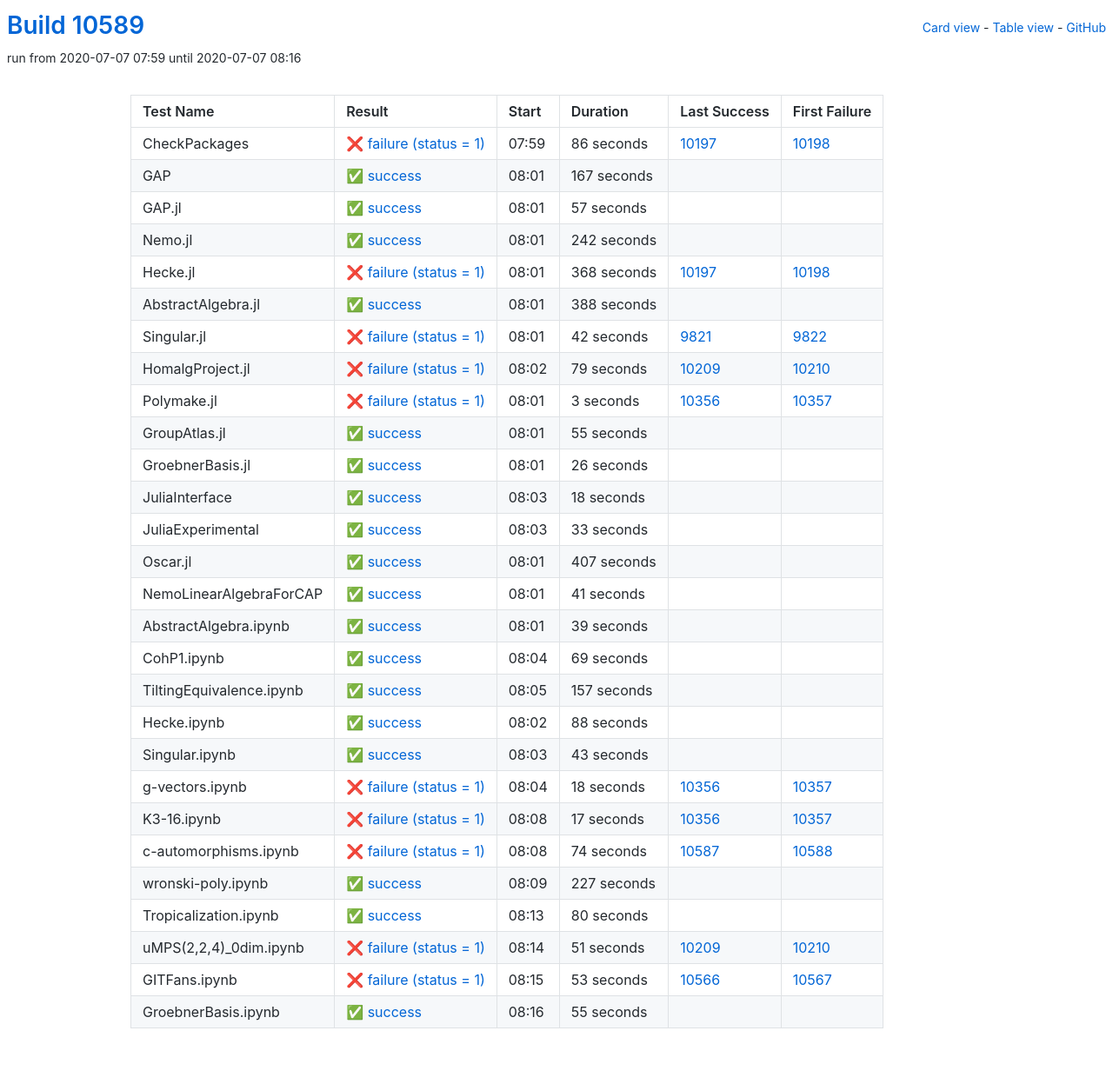
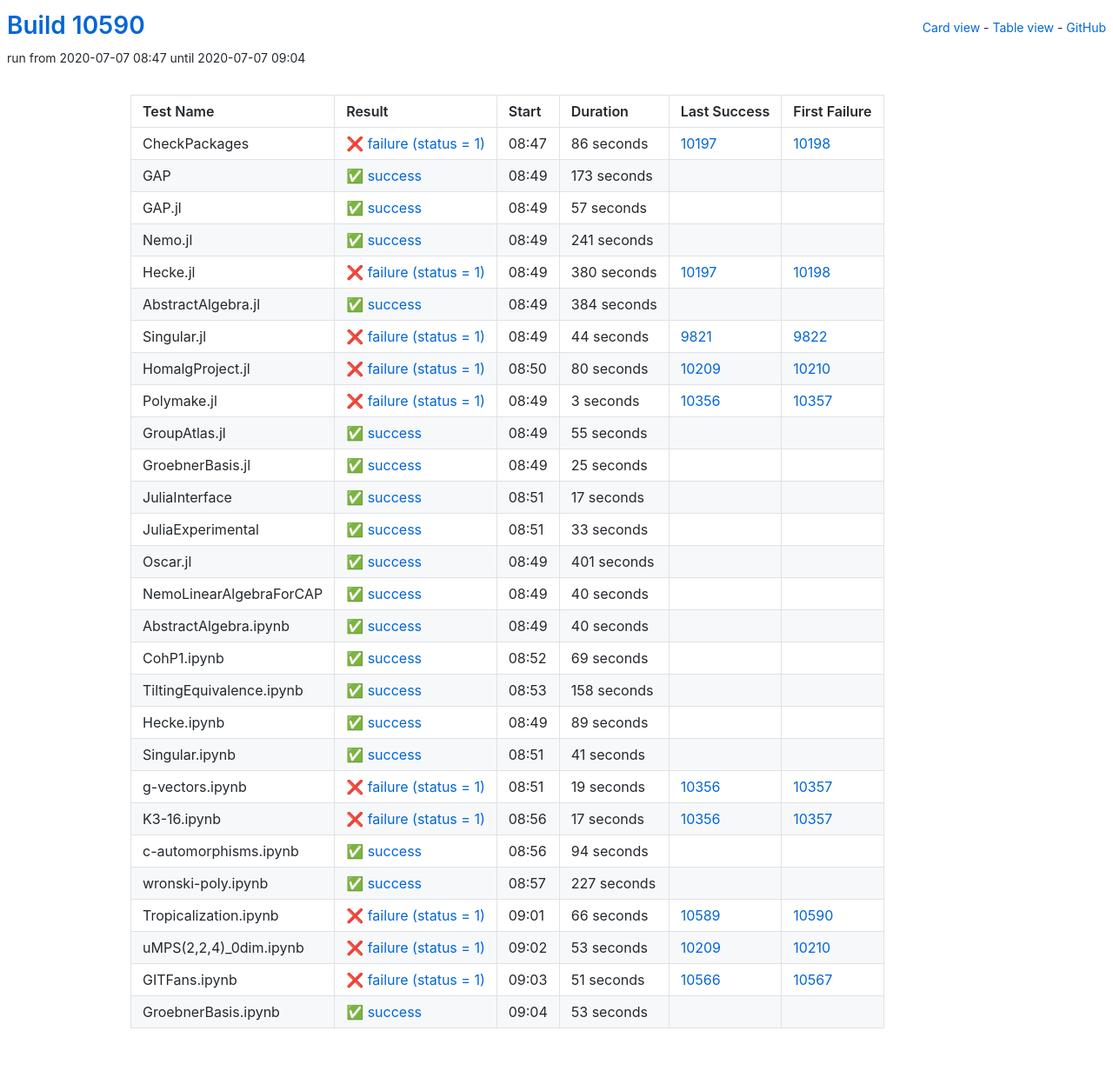
Before and after one commit to oscar-system/oscar-ci-status, a Jekyll site: the page built from table.html, in a window 1280 px wide. Shown: the whole page at 87% size. Built offline with Jekyll 4.4.1, drawn with Linux system fonts in a browser that asks for light colours.

Commit message:
Build #10590

```diff
--- a/_data/ci.yml
+++ b/_data/ci.yml
@@ -1,6 +1,6 @@
 ---
-build: 10589
-build_url: https://oscarci.mathematik.uni-kl.de/job/oscar/10589/
+build: 10590
+build_url: https://oscarci.mathematik.uni-kl.de/job/oscar/10590/
 job: oscar
 organization: oscar-system
 repo: oscar-ci-status
@@ -8,8 +8,8 @@
 tests:
 - name: CheckPackages
   id: checkpackages
-  log: https://oscarci.mathematik.uni-kl.de/job/oscar/10589/artifact/logs/build-10589/CheckPackages.log
-  start: 2020-07-07 07:59
+  log: https://oscarci.mathematik.uni-kl.de/job/oscar/10590/artifact/logs/build-10590/CheckPackages.log
+  start: 2020-07-07 08:47
   success: false
   exitcode: 1
   status: failure
@@ -20,20 +20,20 @@
   first_failure_url: https://oscarci.mathematik.uni-kl.de/job/oscar/10198/
 - name: GAP
   id: gap
-  log: https://oscarci.mathematik.uni-kl.de/job/oscar/10589/artifact/logs/build-10589/GAP.log
-  start: 2020-07-07 08:01
+  log: https://oscarci.mathematik.uni-kl.de/job/oscar/10590/artifact/logs/build-10590/GAP.log
+  start: 2020-07-07 08:49
   success: true
   exitcode: 0
   status: success
-  duration: 167
+  duration: 173
   last_success: false
   last_success_url:
   first_failure: false
   first_failure_url:
 - name: GAP.jl
   id: gap-jl
-  log: https://oscarci.mathematik.uni-kl.de/job/oscar/10589/artifact/logs/build-10589/GAP.jl.log
-  start: 2020-07-07 08:01
+  log: https://oscarci.mathematik.uni-kl.de/job/oscar/10590/artifact/logs/build-10590/GAP.jl.log
+  start: 2020-07-07 08:49
   success: true
   exitcode: 0
   status: success
@@ -44,68 +44,68 @@
   first_failure_url:
 - name: Nemo.jl
   id: nemo-jl
-  log: https://oscarci.mathematik.uni-kl.de/job/oscar/10589/artifact/logs/build-10589/Nemo.jl.log
-  start: 2020-07-07 08:01
+  log: https://oscarci.mathematik.uni-kl.de/job/oscar/10590/artifact/logs/build-10590/Nemo.jl.log
+  start: 2020-07-07 08:49
   success: true
   exitcode: 0
   status: success
-  duration: 242
+  duration: 241
   last_success: false
   last_success_url:
   first_failure: false
   first_failure_url:
 - name: Hecke.jl
   id: hecke-jl
-  log: https://oscarci.mathematik.uni-kl.de/job/oscar/10589/artifact/logs/build-10589/Hecke.jl.log
-  start: 2020-07-07 08:01
+  log: https://oscarci.mathematik.uni-kl.de/job/oscar/10590/artifact/logs/build-10590/Hecke.jl.log
+  start: 2020-07-07 08:49
   success: false
   exitcode: 1
   status: failure
-  duration: 368
+  duration: 380
   last_success: 10197
   last_success_url: https://oscarci.mathematik.uni-kl.de/job/oscar/10197/
   first_failure: 10198
   first_failure_url: https://oscarci.mathematik.uni-kl.de/job/oscar/10198/
 - name: AbstractAlgebra.jl
   id: abstractalgebra-jl
-  log: https://oscarci.mathematik.uni-kl.de/job/oscar/10589/artifact/logs/build-10589/AbstractAlgebra.jl.log
-  start: 2020-07-07 08:01
+  log: https://oscarci.mathematik.uni-kl.de/job/oscar/10590/artifact/logs/build-10590/AbstractAlgebra.jl.log
+  start: 2020-07-07 08:49
   success: true
   exitcode: 0
   status: success
-  duration: 388
+  duration: 384
   last_success: false
   last_success_url:
   first_failure: false
   first_failure_url:
 - name: Singular.jl
   id: singular-jl
-  log: https://oscarci.mathematik.uni-kl.de/job/oscar/10589/artifact/logs/build-10589/Singular.jl.log
-  start: 2020-07-07 08:01
+  log: https://oscarci.mathematik.uni-kl.de/job/oscar/10590/artifact/logs/build-10590/Singular.jl.log
+  start: 2020-07-07 08:49
   success: false
   exitcode: 1
   status: failure
-  duration: 42
+  duration: 44
   last_success: 9821
   last_success_url: https://oscarci.mathematik.uni-kl.de/job/oscar/9821/
   first_failure: 9822
   first_failure_url: https://oscarci.mathematik.uni-kl.de/job/oscar/9822/
 - name: HomalgProject.jl
   id: homalgproject-jl
-  log: https://oscarci.mathematik.uni-kl.de/job/oscar/10589/artifact/logs/build-10589/HomalgProject.jl.log
-  start: 2020-07-07 08:02
+  log: https://oscarci.mathematik.uni-kl.de/job/oscar/10590/artifact/logs/build-10590/HomalgProject.jl.log
+  start: 2020-07-07 08:50
   success: false
   exitcode: 1
   status: failure
-  duration: 79
+  duration: 80
   last_success: 10209
   last_success_url: https://oscarci.mathematik.uni-kl.de/job/oscar/10209/
   first_failure: 10210
   first_failure_url: https://oscarci.mathematik.uni-kl.de/job/oscar/10210/
 - name: Polymake.jl
   id: polymake-jl
-  log: https://oscarci.mathematik.uni-kl.de/job/oscar/10589/artifact/logs/build-10589/Polymake.jl.log
-  start: 2020-07-07 08:01
+  log: https://oscarci.mathematik.uni-kl.de/job/oscar/10590/artifact/logs/build-10590/Polymake.jl.log
+  start: 2020-07-07 08:49
   success: false
   exitcode: 1
   status: failure
@@ -116,8 +116,8 @@
   first_failure_url: https://oscarci.mathematik.uni-kl.de/job/oscar/10357/
 - name: GroupAtlas.jl
   id: groupatlas-jl
-  log: https://oscarci.mathematik.uni-kl.de/job/oscar/10589/artifact/logs/build-10589/GroupAtlas.jl.log
-  start: 2020-07-07 08:01
+  log: https://oscarci.mathematik.uni-kl.de/job/oscar/10590/artifact/logs/build-10590/GroupAtlas.jl.log
+  start: 2020-07-07 08:49
   success: true
   exitcode: 0
   status: success
@@ -128,32 +128,32 @@
   first_failure_url:
 - name: GroebnerBasis.jl
   id: groebnerbasis-jl
-  log: https://oscarci.mathematik.uni-kl.de/job/oscar/10589/artifact/logs/build-10589/GroebnerBasis.jl.log
-  start: 2020-07-07 08:01
+  log: https://oscarci.mathematik.uni-kl.de/job/oscar/10590/artifact/logs/build-10590/GroebnerBasis.jl.log
+  start: 2020-07-07 08:49
   success: true
   exitcode: 0
   status: success
-  duration: 26
+  duration: 25
   last_success: false
   last_success_url:
   first_failure: false
   first_failure_url:
 - name: JuliaInterface
   id: juliainterface
-  log: https://oscarci.mathematik.uni-kl.de/job/oscar/10589/artifact/logs/build-10589/JuliaInterface.log
-  start: 2020-07-07 08:03
+  log: https://oscarci.mathematik.uni-kl.de/job/oscar/10590/artifact/logs/build-10590/JuliaInterface.log
+  start: 2020-07-07 08:51
   success: true
   exitcode: 0
   status: success
-  duration: 18
+  duration: 17
   last_success: false
   last_success_url:
   first_failure: false
   first_failure_url:
 - name: JuliaExperimental
   id: juliaexperimental
-  log: https://oscarci.mathematik.uni-kl.de/job/oscar/10589/artifact/logs/build-10589/JuliaExperimental.log
-  start: 2020-07-07 08:03
+  log: https://oscarci.mathematik.uni-kl.de/job/oscar/10590/artifact/logs/build-10590/JuliaExperimental.log
+  start: 2020-07-07 08:51
   success: true
   exitcode: 0
   status: success
@@ -164,44 +164,44 @@
   first_failure_url:
 - name: Oscar.jl
   id: oscar-jl
-  log: https://oscarci.mathematik.uni-kl.de/job/oscar/10589/artifact/logs/build-10589/Oscar.jl.log
-  start: 2020-07-07 08:01
+  log: https://oscarci.mathematik.uni-kl.de/job/oscar/10590/artifact/logs/build-10590/Oscar.jl.log
+  start: 2020-07-07 08:49
   success: true
   exitcode: 0
   status: success
-  duration: 407
+  duration: 401
   last_success: false
   last_success_url:
   first_failure: false
   first_failure_url:
 - name: NemoLinearAlgebraForCAP
   id: nemolinearalgebraforcap
-  log: https://oscarci.mathematik.uni-kl.de/job/oscar/10589/artifact/logs/build-10589/NemoLinearAlgebraForCAP.log
-  start: 2020-07-07 08:01
+  log: https://oscarci.mathematik.uni-kl.de/job/oscar/10590/artifact/logs/build-10590/NemoLinearAlgebraForCAP.log
+  start: 2020-07-07 08:49
   success: true
   exitcode: 0
   status: success
-  duration: 41
+  duration: 40
   last_success: false
   last_success_url:
   first_failure: false
   first_failure_url:
 - name: AbstractAlgebra.ipynb
   id: abstractalgebra-ipynb
-  log: https://oscarci.mathematik.uni-kl.de/job/oscar/10589/artifact/logs/build-10589/AbstractAlgebra.ipynb.log
-  start: 2020-07-07 08:01
+  log: https://oscarci.mathematik.uni-kl.de/job/oscar/10590/artifact/logs/build-10590/AbstractAlgebra.ipynb.log
+  start: 2020-07-07 08:49
   success: true
   exitcode: 0
   status: success
-  duration: 39
+  duration: 40
   last_success: false
   last_success_url:
   first_failure: false
   first_failure_url:
 - name: CohP1.ipynb
   id: cohp1-ipynb
-  log: https://oscarci.mathematik.uni-kl.de/job/oscar/10589/artifact/logs/build-10589/CohP1.ipynb.log
-  start: 2020-07-07 08:04
+  log: https://oscarci.mathematik.uni-kl.de/job/oscar/10590/artifact/logs/build-10590/CohP1.ipynb.log
+  start: 2020-07-07 08:52
   success: true
   exitcode: 0
   status: success
@@ -212,56 +212,56 @@
   first_failure_url:
 - name: TiltingEquivalence.ipynb
   id: tiltingequivalence-ipynb
-  log: https://oscarci.mathematik.uni-kl.de/job/oscar/10589/artifact/logs/build-10589/TiltingEquivalence.ipynb.log
-  start: 2020-07-07 08:05
+  log: https://oscarci.mathematik.uni-kl.de/job/oscar/10590/artifact/logs/build-10590/TiltingEquivalence.ipynb.log
+  start: 2020-07-07 08:53
   success: true
   exitcode: 0
   status: success
-  duration: 157
+  duration: 158
   last_success: false
   last_success_url:
   first_failure: false
   first_failure_url:
 - name: Hecke.ipynb
   id: hecke-ipynb
-  log: https://oscarci.mathematik.uni-kl.de/job/oscar/10589/artifact/logs/build-10589/Hecke.ipynb.log
-  start: 2020-07-07 08:02
+  log: https://oscarci.mathematik.uni-kl.de/job/oscar/10590/artifact/logs/build-10590/Hecke.ipynb.log
+  start: 2020-07-07 08:49
   success: true
   exitcode: 0
   status: success
-  duration: 88
+  duration: 89
   last_success: false
   last_success_url:
   first_failure: false
   first_failure_url:
 - name: Singular.ipynb
   id: singular-ipynb
-  log: https://oscarci.mathematik.uni-kl.de/job/oscar/10589/artifact/logs/build-10589/Singular.ipynb.log
-  start: 2020-07-07 08:03
+  log: https://oscarci.mathematik.uni-kl.de/job/oscar/10590/artifact/logs/build-10590/Singular.ipynb.log
+  start: 2020-07-07 08:51
   success: true
   exitcode: 0
   status: success
-  duration: 43
+  duration: 41
   last_success: false
   last_success_url:
   first_failure: false
   first_failure_url:
 - name: g-vectors.ipynb
   id: g-vectors-ipynb
-  log: https://oscarci.mathematik.uni-kl.de/job/oscar/10589/artifact/logs/build-10589/g-vectors.ipynb.log
-  start: 2020-07-07 08:04
+  log: https://oscarci.mathematik.uni-kl.de/job/oscar/10590/artifact/logs/build-10590/g-vectors.ipynb.log
+  start: 2020-07-07 08:51
   success: false
   exitcode: 1
   status: failure
-  duration: 18
+  duration: 19
   last_success: 10356
   last_success_url: https://oscarci.mathematik.uni-kl.de/job/oscar/10356/
   first_failure: 10357
   first_failure_url: https://oscarci.mathematik.uni-kl.de/job/oscar/10357/
 - name: K3-16.ipynb
   id: k3-16-ipynb
-  log: https://oscarci.mathematik.uni-kl.de/job/oscar/10589/artifact/logs/build-10589/K3-16.ipynb.log
-  start: 2020-07-07 08:08
+  log: https://oscarci.mathematik.uni-kl.de/job/oscar/10590/artifact/logs/build-10590/K3-16.ipynb.log
+  start: 2020-07-07 08:56
   success: false
   exitcode: 1
   status: failure
@@ -272,20 +272,20 @@
   first_failure_url: https://oscarci.mathematik.uni-kl.de/job/oscar/10357/
 - name: c-automorphisms.ipynb
   id: c-automorphisms-ipynb
-  log: https://oscarci.mathematik.uni-kl.de/job/oscar/10589/artifact/logs/build-10589/c-automorphisms.ipynb.log
-  start: 2020-07-07 08:08
-  success: false
-  exitcode: 1
-  status: failure
-  duration: 74
-  last_success: 10587
-  last_success_url: https://oscarci.mathematik.uni-kl.de/job/oscar/10587/
-  first_failure: 10588
-  first_failure_url: https://oscarci.mathematik.uni-kl.de/job/oscar/10588/
+  log: https://oscarci.mathematik.uni-kl.de/job/oscar/10590/artifact/logs/build-10590/c-automorphisms.ipynb.log
+  start: 2020-07-07 08:56
+  success: true
+  exitcode: 0
+  status: success
+  duration: 94
+  last_success: false
+  last_success_url:
+  first_failure: false
+  first_failure_url:
 - name: wronski-poly.ipynb
   id: wronski-poly-ipynb
-  log: https://oscarci.mathematik.uni-kl.de/job/oscar/10589/artifact/logs/build-10589/wronski-poly.ipynb.log
-  start: 2020-07-07 08:09
+  log: https://oscarci.mathematik.uni-kl.de/job/oscar/10590/artifact/logs/build-10590/wronski-poly.ipynb.log
+  start: 2020-07-07 08:57
   success: true
   exitcode: 0
   status: success
@@ -296,48 +296,48 @@
   first_failure_url:
 - name: Tropicalization.ipynb
   id: tropicalization-ipynb
-  log: https://oscarci.mathematik.uni-kl.de/job/oscar/10589/artifact/logs/build-10589/Tropicalization.ipynb.log
-  start: 2020-07-07 08:13
-  success: true
-  exitcode: 0
-  status: success
-  duration: 80
-  last_success: false
-  last_success_url:
-  first_failure: false
-  first_failure_url:
-- name: uMPS(2,2,4)_0dim.ipynb
-  id: umps-2-2-4-0dim-ipynb
-  log: https://oscarci.mathematik.uni-kl.de/job/oscar/10589/artifact/logs/build-10589/uMPS-2-2-4-_0dim.ipynb.log
-  start: 2020-07-07 08:14
+  log: https://oscarci.mathematik.uni-kl.de/job/oscar/10590/artifact/logs/build-10590/Tropicalization.ipynb.log
+  start: 2020-07-07 09:01
   success: false
   exitcode: 1
   status: failure
-  duration: 51
+  duration: 66
+  last_success: 10589
+  last_success_url: https://oscarci.mathematik.uni-kl.de/job/oscar/10589/
+  first_failure: 10590
+  first_failure_url: https://oscarci.mathematik.uni-kl.de/job/oscar/10590/
+- name: uMPS(2,2,4)_0dim.ipynb
+  id: umps-2-2-4-0dim-ipynb
+  log: https://oscarci.mathematik.uni-kl.de/job/oscar/10590/artifact/logs/build-10590/uMPS-2-2-4-_0dim.ipynb.log
+  start: 2020-07-07 09:02
+  success: false
+  exitcode: 1
+  status: failure
+  duration: 53
   last_success: 10209
   last_success_url: https://oscarci.mathematik.uni-kl.de/job/oscar/10209/
   first_failure: 10210
   first_failure_url: https://oscarci.mathematik.uni-kl.de/job/oscar/10210/
 - name: GITFans.ipynb
   id: gitfans-ipynb
-  log: https://oscarci.mathematik.uni-kl.de/job/oscar/10589/artifact/logs/build-10589/GITFans.ipynb.log
-  start: 2020-07-07 08:15
+  log: https://oscarci.mathematik.uni-kl.de/job/oscar/10590/artifact/logs/build-10590/GITFans.ipynb.log
+  start: 2020-07-07 09:03
   success: false
   exitcode: 1
   status: failure
-  duration: 53
+  duration: 51
   last_success: 10566
   last_success_url: https://oscarci.mathematik.uni-kl.de/job/oscar/10566/
   first_failure: 10567
   first_failure_url: https://oscarci.mathematik.uni-kl.de/job/oscar/10567/
 - name: GroebnerBasis.ipynb
   id: groebnerbasis-ipynb
-  log: https://oscarci.mathematik.uni-kl.de/job/oscar/10589/artifact/logs/build-10589/GroebnerBasis.ipynb.log
-  start: 2020-07-07 08:16
+  log: https://oscarci.mathematik.uni-kl.de/job/oscar/10590/artifact/logs/build-10590/GroebnerBasis.ipynb.log
+  start: 2020-07-07 09:04
   success: true
   exitcode: 0
   status: success
-  duration: 55
+  duration: 53
   last_success: false
   last_success_url:
   first_failure: false
```
Also changed, not shown: README.md.
